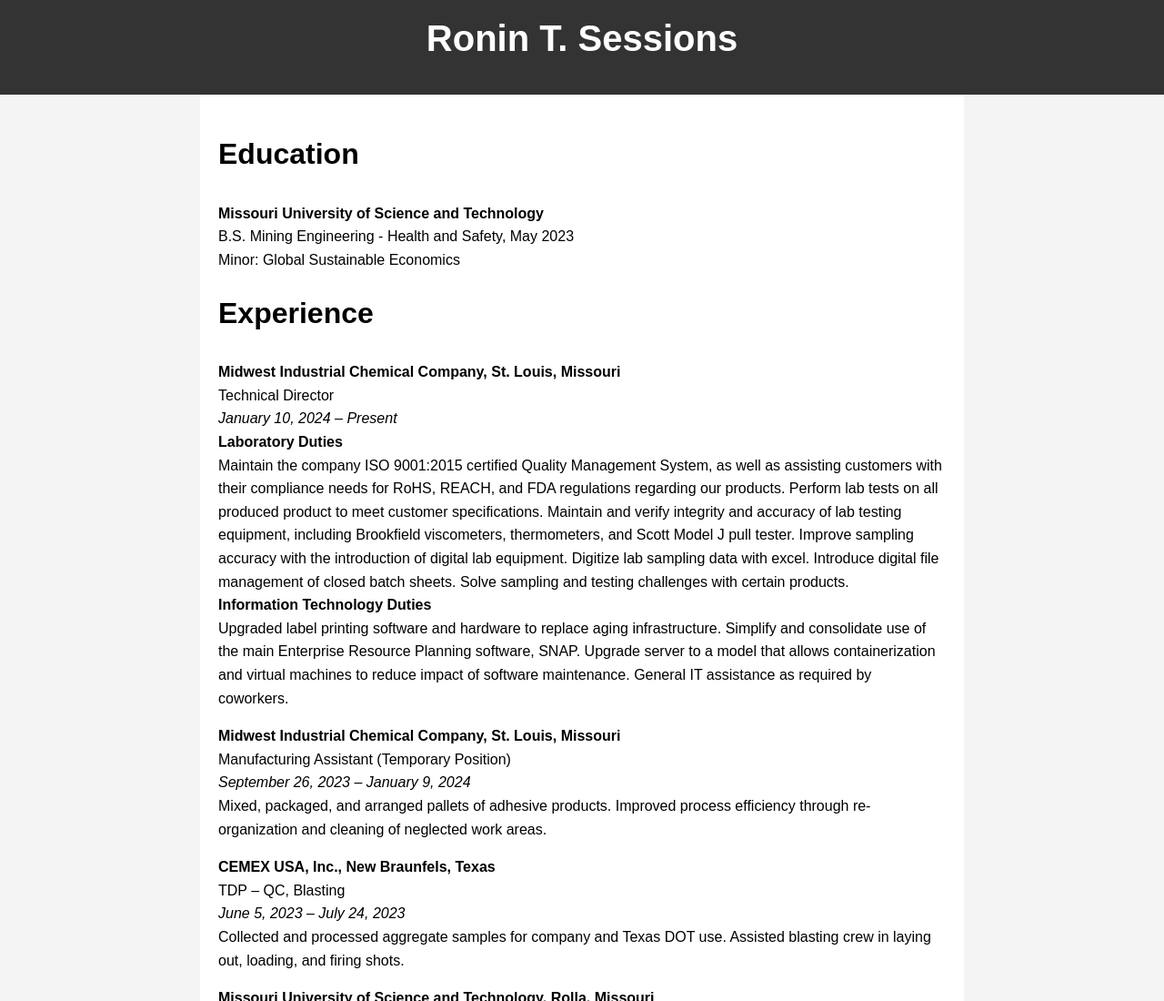
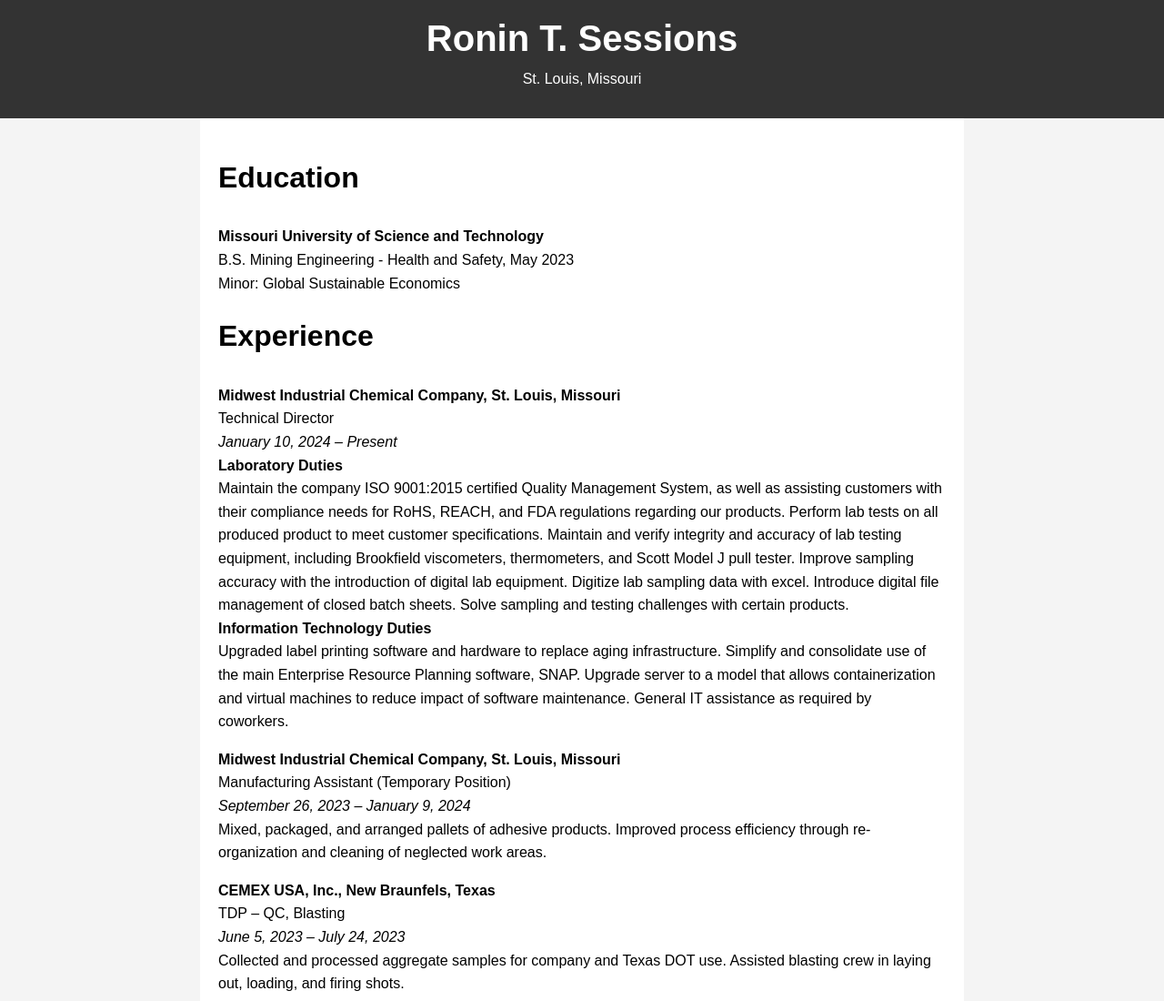
Before and after one commit to RTSess/RTSess.github.io, a plain HTML site: page index.html in a window 1280 px wide. Shown: the top 1100 px of the page at 91% size. Drawn offline with Linux system fonts and the light colour scheme.

Commit message:
Update index.html

```diff
--- a/index.html
+++ b/index.html
@@ -11,6 +11,7 @@
     <header>
         <h1>Ronin T. Sessions</h1>
         <div class="contact-info">
+            St. Louis, Missouri
             <!-- Figure out contact me form
             <p>(210) 556-4394 - <a href="mailto:ronintsessions@gmail.com">ronintsessions@gmail.com</a></p>
             <p><a href="https://www.linkedin.com/in/ronin-sessions" target="_blank">LinkedIn Profile</a></p>
```
